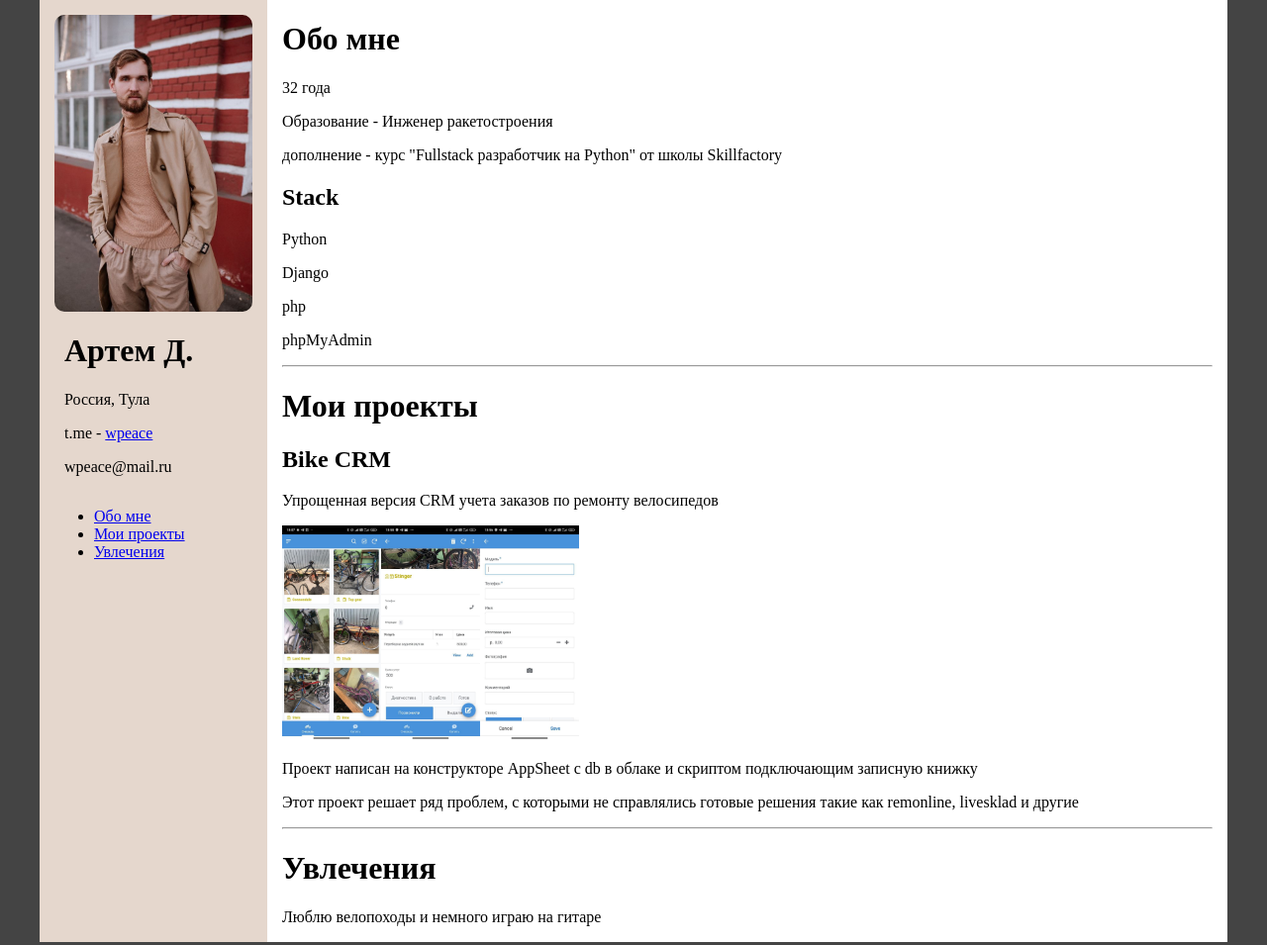
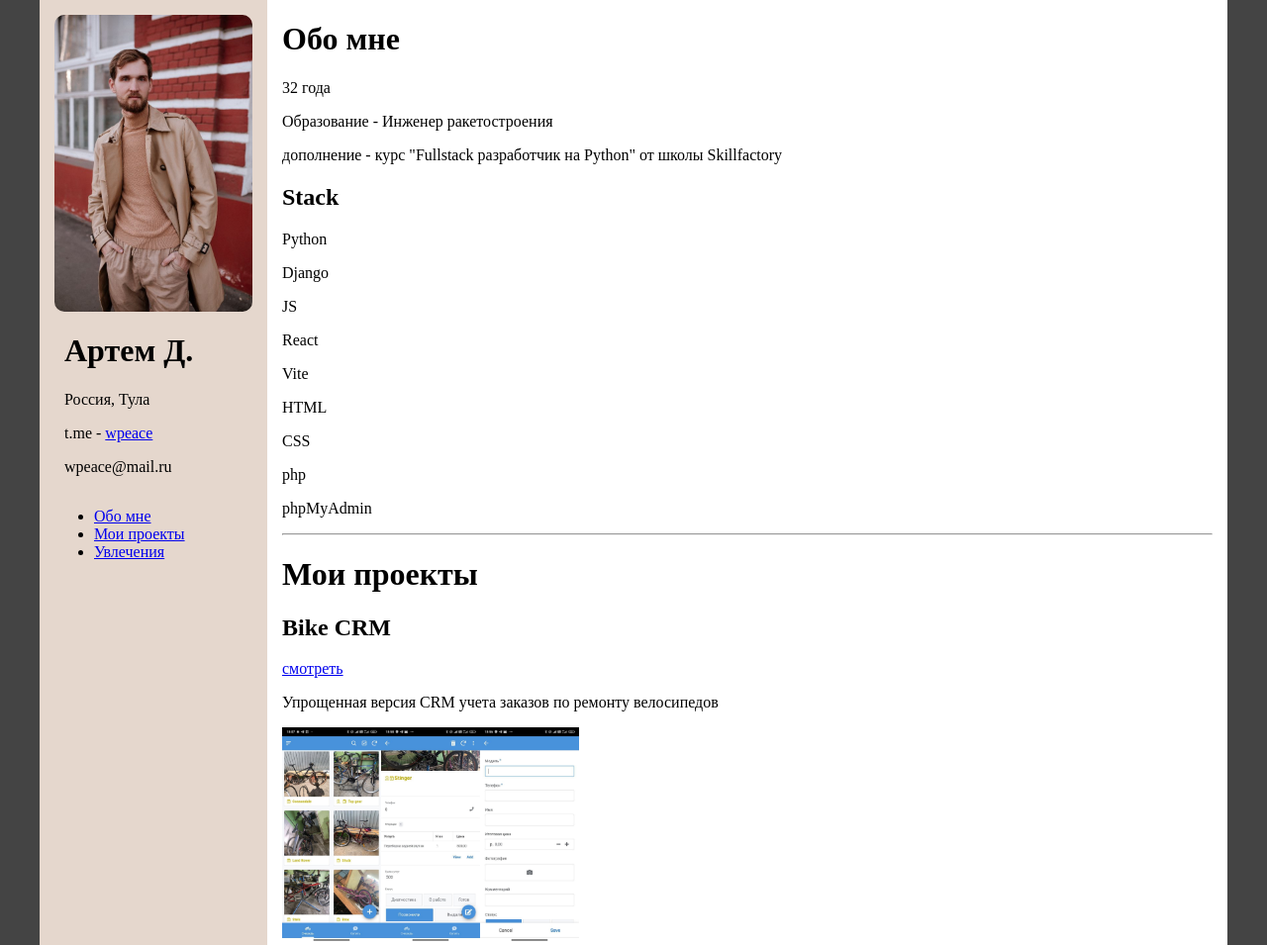
Before and after one commit to DozArt/DozArt.github.io, a plain HTML site: page index.html in a window 1280 px wide. Shown: the top 955 px of the page at 99% size. Drawn offline with Linux system fonts and the light colour scheme.

Commit message:
add link CRM

```diff
--- a/index.html
+++ b/index.html
@@ -37,11 +37,17 @@
         <h2>Stack</h2>
         <p>Python</p>
         <p>Django</p>
+        <p>JS</p>
+        <p>React</p>
+        <p>Vite</p>
+        <p>HTML</p>
+        <p>CSS</p>
         <p>php</p>
         <p>phpMyAdmin</p>
         <hr>
         <h1 id="my_projects">Мои проекты</h1>
         <h2>Bike CRM</h2>
+        <a href="https://www.appsheet.com/template/mobilepreview?appId=3653835c-95d4-4450-95a8-6b2b2cd138f4" target="_blank">смотреть</a>
         <p>Упрощенная версия CRM учета заказов по ремонту велосипедов</p>
         <img src="images/Screenshot_bikeCRM.jpg"><img src="images/Screenshot_bikeCRM_2.jpg"><img src="images/Screenshot_bikeCRM_3.jpg">
         <p>Проект написан на конструкторе AppSheet с db в облаке и скриптом подключающим записную книжку</p>
```
